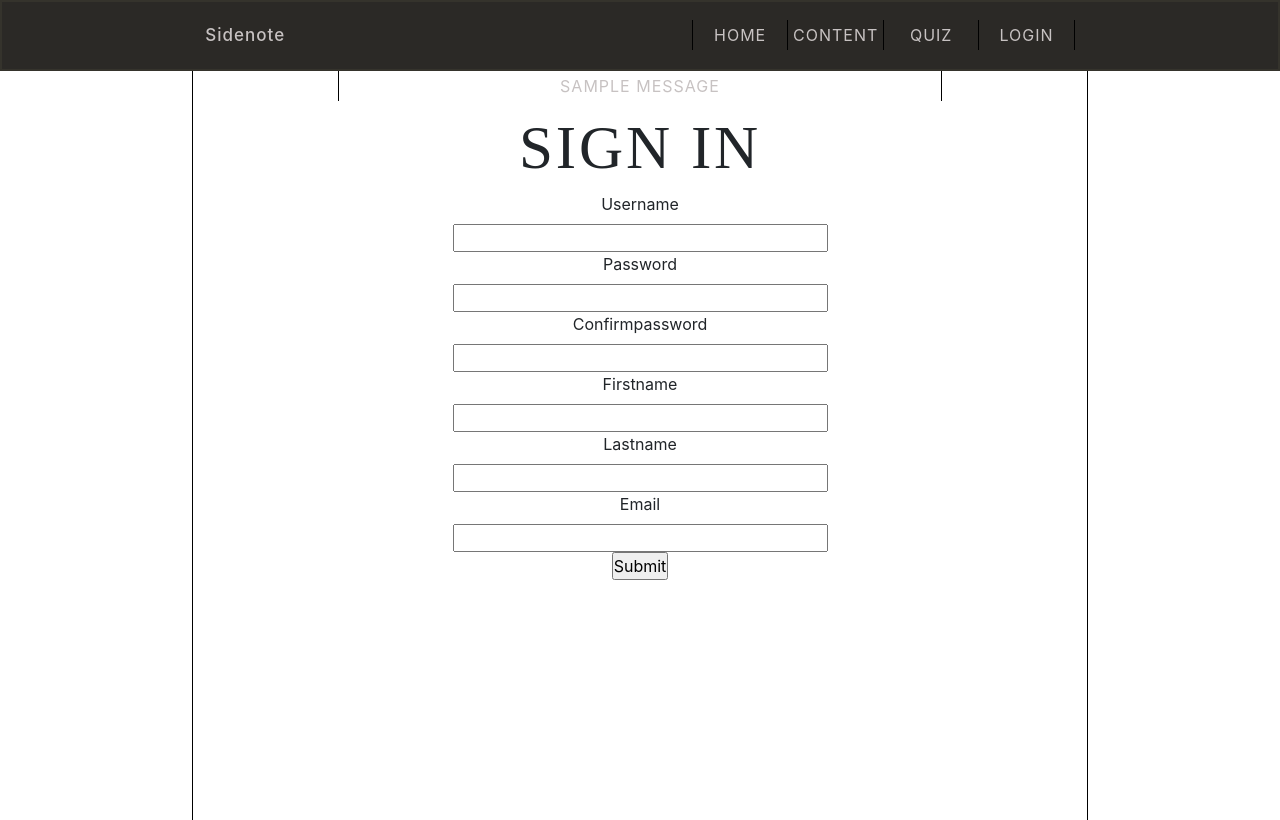
After one commit to Antares4/CITS3403Project, a Python web app: template app/templates/register.html in a window 1280 px wide. The commit adds this page. Shown: the top 820 px of the page. Run offline with Jinja, Linux system fonts and the light colour scheme; the template is opened without the code that fills it: most values are stand-ins (such as "Sample title", 1, 10 or a date in 2020); one stand-in notice (Sample message) is shown; form fields are guessed from the names that the template uses; some libraries are stand-ins or nearby versions.

Commit message:
login/register implimented

```diff
--- a/app/auth/forms.py
+++ b/app/auth/forms.py
@@ -1,9 +1,9 @@
 from flask_wtf import FlaskForm
 from wtforms import StringField, PasswordField, BooleanField, SubmitField
-from wtforms.validators import DataRequired
+from wtforms.validators import DataRequired, Email, length
 
 class LoginForm(FlaskForm):
     username = StringField('Username', validators=[DataRequired()])
-    password = PasswordField('Password', validators=[DataRequired()])
+    password = PasswordField('Password', validators=[DataRequired(),length(min=6, max=80)])
     remember_me = BooleanField('Remember Me')
     submit = SubmitField('Sign In')
--- a/app/index/routes.py
+++ b/app/index/routes.py
@@ -2,9 +2,9 @@ from flask import Flask, request, url_for, redirect, render_template, flash, jso
 from app.index import bp
 
 @bp.route('/')
-@bp.route('/index/<user>')
-def index(user=None):
-    return render_template('index.html', use=user)
+@bp.route('/index/<name>')
+def index(name=None):
+    return render_template('index.html', use=name)
 
 @bp.route('/a')
 def a():
--- /dev/null
+++ b/app/register/__init__.py
@@ -0,0 +1,5 @@
+from flask import Blueprint
+
+bp = Blueprint('register', __name__)
+
+from app.register import routes
--- a/app/templates/index.html
+++ b/app/templates/index.html
@@ -15,5 +15,7 @@
         </p>
         <a href="{{ url_for('auth.login') }}">LOGIN</a>
         <br>
+        <a href="{{ url_for('register.register') }}">Register</a>
+        <br>
         <a href="{{ url_for('index.demo') }}">demo</a>
 {% endblock %}
--- /dev/null
+++ b/app/templates/register.html
@@ -0,0 +1,63 @@
+{% extends "base.html" %}
+
+{% block content %}
+    <form action="" method="post" novalidate>
+        <h1>Sign In</h1>
+        {{ form.hidden_tag() }}
+        <p>
+            {{ form.username.label }}
+            <br>
+            {{ form.username(size=32) }}
+            {% for error in form.username.errors %}
+            <br>
+            <span style="color: red;">[{{ error }}]</span>
+            {% endfor %}
+        </p>
+        <p>
+            {{ form.password.label }}
+            <br>
+            {{ form.password(size=32) }}
+            {% for error in form.password.errors %}
+            <br>
+            <span style="color: red;">[{{ error }}]</span>
+            {% endfor %}
+        </p>
+        <p>
+            {{ form.confirmpassword.label }}
+            <br>
+            {{ form.confirmpassword(size=32) }}
+            {% for error in form.confirmpassword.errors %}
+            <br>
+            <span style="color: red;">[{{ error }}]</span>
+            {% endfor %}
+        </p>
+        <p>
+            {{ form.firstname.label }}
+            <br>
+            {{ form.firstname(size=32) }}
+            {% for error in form.firstname.errors %}
+            <br>
+            <span style="color: red;">[{{ error }}]</span>
+            {% endfor %}
+        </p>
+        <p>
+            {{ form.lastname.label }}
+            <br>
+            {{ form.lastname(size=32) }}
+            {% for error in form.lastname.errors %}
+            <br>
+            <span style="color: red;">[{{ error }}]</span>
+            {% endfor %}
+        </p>
+        <p>
+            {{ form.email.label }}
+            <br>
+            {{ form.email(size=32) }}
+            {% for error in form.email.errors %}
+            <br>
+            <span style="color: red;">[{{ error }}]</span>
+            {% endfor %}
+        </p>
+        <p>{{ form.submit() }}</p>
+    </form>
+{% endblock %}
--- a/requirements.txt
+++ b/requirements.txt
@@ -1,10 +1,14 @@
 alembic==1.5.8
 click==7.1.2
+dnspython==2.1.0
+email-validator==1.1.2
 Flask==1.1.2
+Flask-Login==0.5.0
 Flask-Migrate==2.7.0
 Flask-SQLAlchemy==2.5.1
 Flask-WTF==0.14.3
 greenlet==1.0.0
+idna==3.1
 itsdangerous==1.1.0
 Jinja2==2.11.3
 Mako==1.1.4
```
Also changed, not shown: app/__init__.py (+7 -1 lines), app/auth/routes.py (+7 -9 lines), app/model.py (+14 -6 lines), app/register/forms.py (added, +12 -0 lines), app/register/routes.py (added, +26 -0 lines), app/templates/login.html (+11 -2 lines), app.db (deleted), 1 other file.
